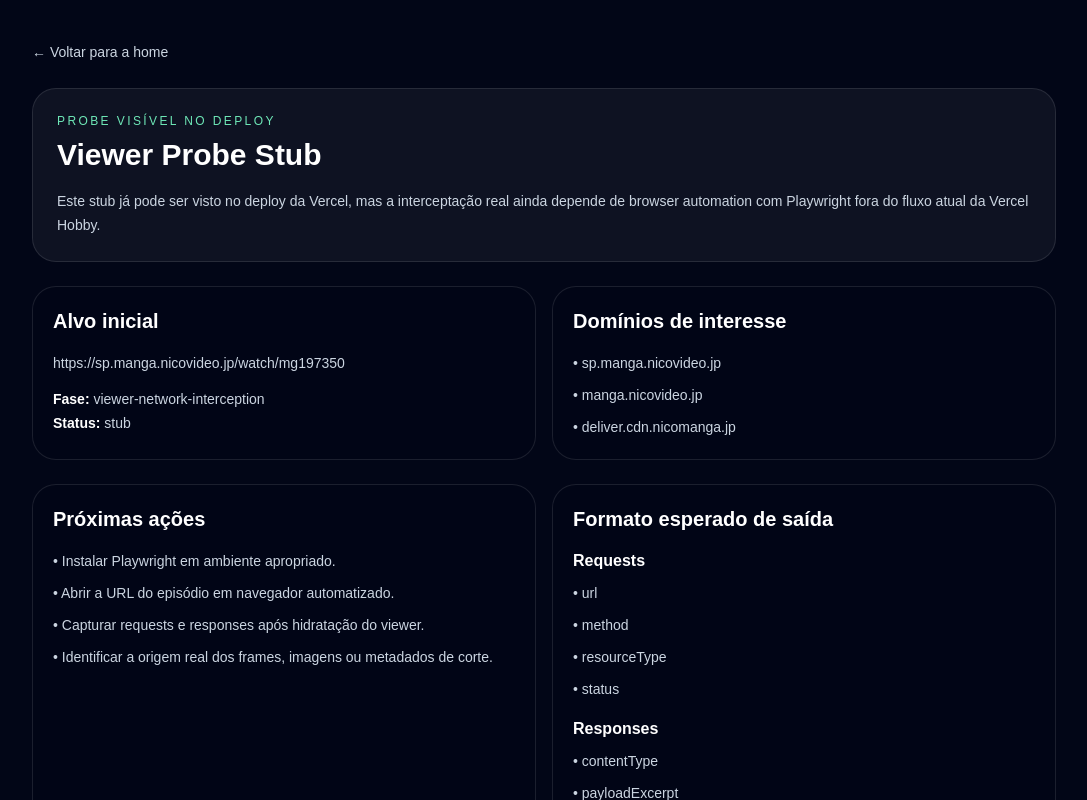
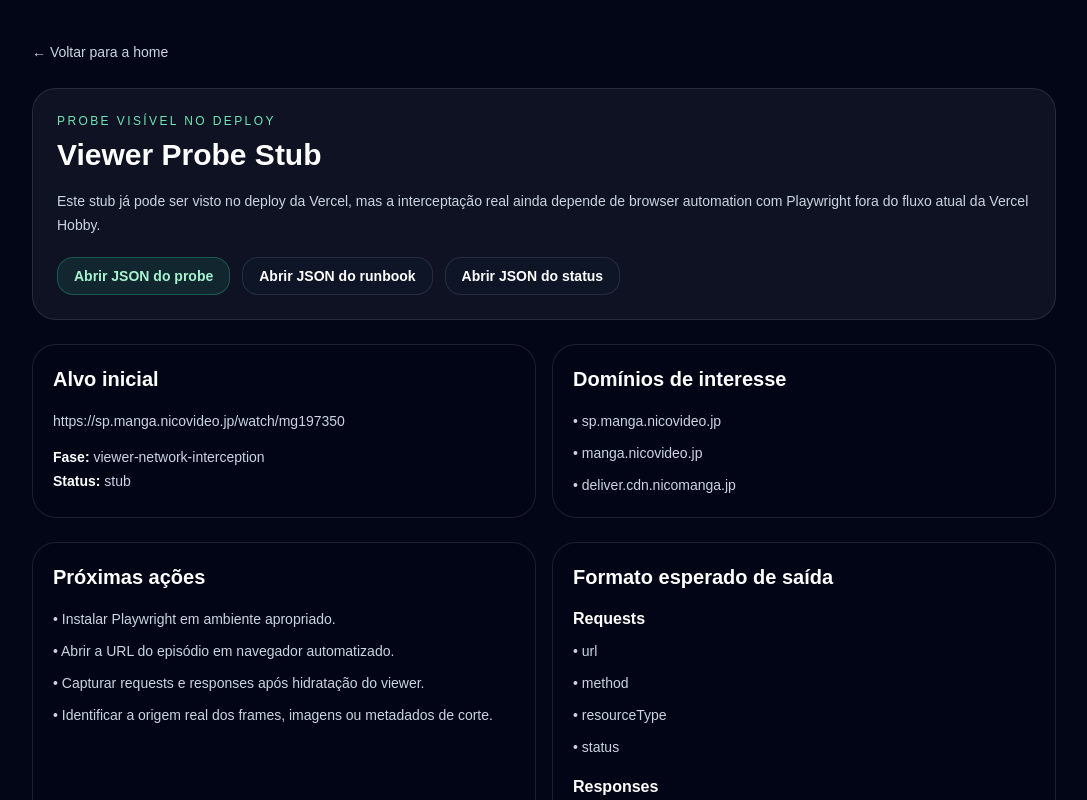
Before and after one commit to MarceloSalada/ManiacReader, a Next.js app: page /probe in a window 1280 px wide. Shown: the top 800 px of the page, without its empty margins (96-1183 px from the left). Built offline with nearby package versions, Linux system fonts and the light colour scheme.

Commit message:
feat: add direct json endpoint links to probe page

```diff
--- a/app/probe/page.tsx
+++ b/app/probe/page.tsx
@@ -16,6 +16,27 @@ export default function ProbePage() {
           <p className="text-xs uppercase tracking-[0.2em] text-emerald-300">probe visível no deploy</p>
           <h1 className="mt-2 text-3xl font-bold text-white">Viewer Probe Stub</h1>
           <p className="mt-4 text-sm leading-6 text-slate-300">{report.message}</p>
+
+          <div className="mt-5 flex flex-wrap gap-3">
+            <a
+              href="/api/viewer-probe-stub"
+              className="rounded-2xl border border-emerald-400/30 bg-emerald-400/10 px-4 py-2 text-sm font-semibold text-emerald-200 transition hover:border-emerald-300/40 hover:bg-emerald-400/15"
+            >
+              Abrir JSON do probe
+            </a>
+            <a
+              href="/api/viewer-network-runbook"
+              className="rounded-2xl border border-white/10 bg-slate-900/80 px-4 py-2 text-sm font-semibold text-white transition hover:border-white/20 hover:bg-slate-900"
+            >
+              Abrir JSON do runbook
+            </a>
+            <a
+              href="/api/project-status"
+              className="rounded-2xl border border-white/10 bg-slate-900/80 px-4 py-2 text-sm font-semibold text-white transition hover:border-white/20 hover:bg-slate-900"
+            >
+              Abrir JSON do status
+            </a>
+          </div>
         </div>
 
         <div className="grid gap-4 md:grid-cols-2">
```
